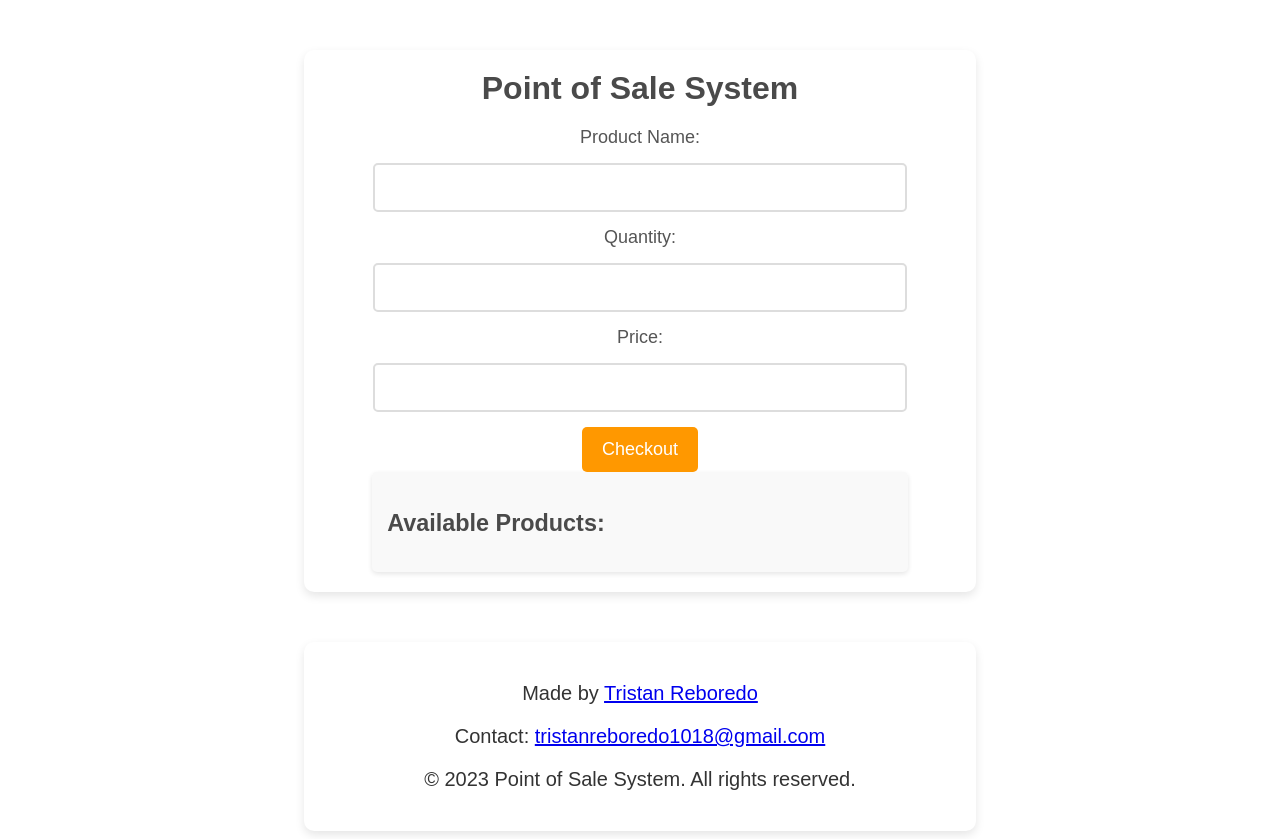
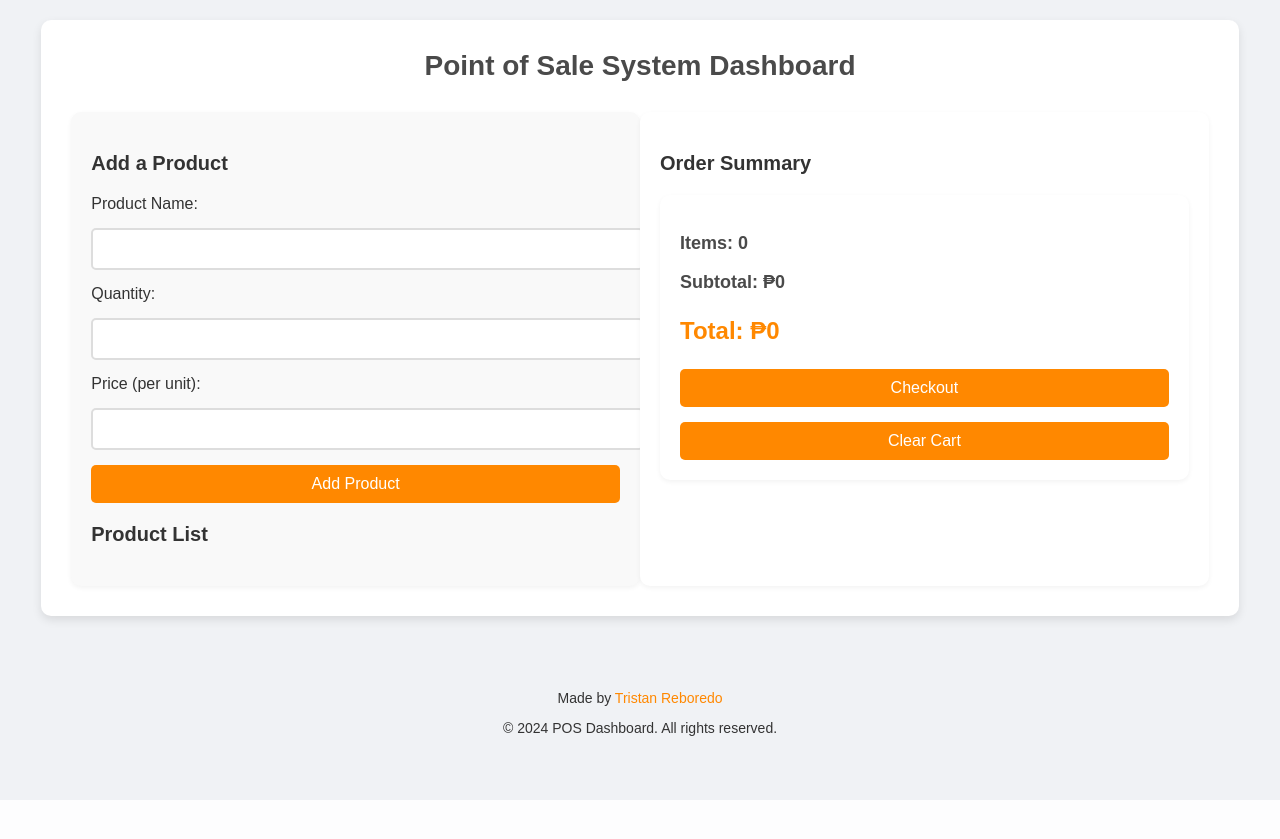
Before and after one commit to switzza/Point-of-sale-system-TP-UPDATED-, a Django app: page / in a window 1280 px wide. After the commit the page ends 800 px from the top, so only its background shows below. Run offline with Django 5.2, Linux system fonts and the light colour scheme.

Commit message:
first commit

```diff
--- a/pos/home/templates/pos/pos.html
+++ b/pos/home/templates/pos/pos.html
@@ -1,4 +1,3 @@
-{% extends 'index.html' %}
 
 {% block content %}
 <!DOCTYPE html>
@@ -6,98 +5,140 @@
 <head>
     <meta charset="UTF-8">
     <meta name="viewport" content="width=device-width, initial-scale=1.0">
-    <title>POS System</title>
+    <title>POS System Dashboard</title>
     <style>
         body {
+            background-color: #f0f2f5;
+            font-family: 'Arial', sans-serif;
+            color: #333;
+        }
+        .container {
+            display: flex;
+            justify-content: space-around;
+            padding: 20px;
+        }
+        .dashboard {
+            width: 90%;
             background-color: #fff;
-            font-family: 'Arial', sans-serif;
+            border-radius: 10px;
+            padding: 30px;
+            box-shadow: 0 4px 10px rgba(0, 0, 0, 0.1);
+            margin: 20px auto;
         }
-        div.container {
-            background-color: #fff;
-            width: 50%;
-            margin: auto;
+        .header {
+            font-size: 28px;
+            font-weight: bold;
+            color: #4a4a4a;
+            margin-bottom: 30px;
+            text-align: center;
+        }
+        .main-dashboard {
+            display: flex;
+            justify-content: space-between;
+        }
+        .order-section, .summary-section {
+            width: 48%;
+            background-color: #f9f9f9;
             padding: 20px;
             border-radius: 10px;
-            box-shadow: 0 4px 10px rgba(0, 0, 0, 0.1);
-            margin-top: 50px;
-            text-align: center;
+            box-shadow: 0 2px 5px rgba(0, 0, 0, 0.05);
+        }
+        .order-section h3, .summary-section h3 {
             font-size: 20px;
             color: #333;
-        }
-        .pos-header {
-            font-size: 32px;
-            font-weight: bold;
-            color: #4a4a4a;
             margin-bottom: 20px;
         }
-        form {
-            margin-top: 20px;
-            display: flex;
-            flex-direction: column;
-            align-items: center;
-            gap: 15px;
-        }
-        label {
-            color: #555;
-            font-size: 18px;
-        }
-        input[type="text"], input[type="number"] {
-            width: 80%;
-            padding: 12px;
-            border: 2px solid #ddd;
-            border-radius: 5px;
-            font-size: 18px;
-            transition: border-color 0.3s;
-        }
-        input[type="text"]:focus, input[type="number"]:focus {
-            border-color: #ff9800;
-            outline: none;
-        }
-        input[type="submit"] {
-            background-color: #ff9800;
-            color: white;
-            padding: 12px 20px;
-            border: none;
-            border-radius: 5px;
-            font-size: 18px;
-            cursor: pointer;
-            transition: background-color 0.3s;
-        }
-        input[type="submit"]:hover {
-            background-color: #e68900;
-        }
         .product-list {
-            margin-top: 20px;
-            text-align: left;
-            width: 80%;
-            margin: auto;
-            background-color: #f9f9f9;
-            border-radius: 5px;
-            padding: 15px;
-            box-shadow: 0 2px 5px rgba(0, 0, 0, 0.1);
-        }
-        .product-list h3 {
-            color: #4a4a4a;
-            margin-bottom: 10px;
+            max-height: 200px;
+            overflow-y: auto;
         }
         .product-list ul {
             list-style-type: none;
             padding: 0;
         }
         .product-list li {
-            padding: 8px 0;
+            display: flex;
+            justify-content: space-between;
+            padding: 10px 0;
             border-bottom: 1px solid #ddd;
         }
         .product-list li:last-child {
             border-bottom: none;
         }
+        .order-summary {
+            margin-top: 20px;
+            background-color: #fff;
+            padding: 20px;
+            border-radius: 10px;
+            box-shadow: 0 2px 5px rgba(0, 0, 0, 0.05);
+        }
+        form {
+            display: flex;
+            flex-direction: column;
+            gap: 15px;
+        }
+        input[type="text"], input[type="number"] {
+            width: 100%;
+            padding: 10px;
+            border: 2px solid #ddd;
+            border-radius: 5px;
+            font-size: 16px;
+        }
+        input[type="text"]:focus, input[type="number"]:focus {
+            border-color: #ff8800;
+            outline: none;
+        }
+        input[type="submit"] {
+            background-color:#ff8800;
+            color: white;
+            padding: 10px 20px;
+            border: none;
+            border-radius: 5px;
+            font-size: 16px;
+            cursor: pointer;
+            transition: background-color 0.3s;
+        }
+        input[type="submit"]:hover {
+            background-color: #ff8800;
+        }
+        .summary-section {
+            background-color: #fff;
+        }
+        .summary-section p {
+            font-size: 18px;
+            font-weight: bold;
+            color: #4a4a4a;
+        }
+        .summary-section .total {
+            font-size: 24px;
+            color: #ff8800;
+        }
+        footer {
+            text-align: center;
+            padding: 20px;
+            background-color: #f0f2f5;
+            margin-top: 40px;
+            font-size: 14px;
+        }
+        footer a {
+            color: #ff8800;
+            text-decoration: none;
+        }
+        footer a:hover {
+            text-decoration: underline;
+        }
     </style>
 </head>
 <body>
-    <div class="container">
-        <div class="pos-header">Point of Sale System</div>
+    <div class="dashboard">
+        <div class="header">Point of Sale System Dashboard</div>
 
-        <!-- Form to add a product -->
+        <!-- Main Dashboard Sections -->
+        <div class="main-dashboard">
+
+            <!-- Left Side: Order Section -->
+            <div class="order-section">
+                <h3>Add a Product</h3>
                 <form method="POST">
                     {% csrf_token %}
                     <label for="product_name">Product Name:</label>
@@ -106,19 +147,21 @@
                     <label for="quantity">Quantity:</label>
                     <input type="number" id="quantity" name="quantity" required>
 
-            <label for="price">Price:</label>
+                    <label for="price">Price (per unit):</label>
                     <input type="number" id="price" name="price" step="0.01" required>
 
-            <input type="submit" name="addProduct" value="Checkout">
+                    <input type="submit" name="addProduct" value="Add Product">
+
                 </form>
 
                 <!-- Display added products -->
                 <div class="product-list">
-            <h3>Available Products:</h3>
+                    <h3>Product List</h3>
                     <ul>
                         {% for product in products %}
                             <li>
-                        {{ product.name }} - Quantity: {{ product.quantity }} - Price: {{ product.price }} - Total: {{ product.total_amount }}
+                                <span>{{ product.name }} - Qty: {{ product.quantity }}</span>
+                                <span>₱{{ product.price }} | Total: ₱{{ product.total_amount }}</span>
                                 <form method="POST" style="display: inline;">
                                     {% csrf_token %}
                                     <input type="hidden" name="product_name" value="{{ product.name }}">
@@ -129,17 +172,31 @@
                     </ul>
                 </div>
             </div>
-    <footer>
-         <div class="container">
 
-            <p>Made by <a href="URL_ADDRESS">Tristan Reboredo</a></p>
-            <p>Contact: <a href="mailto:EMAIL">tristanreboredo1018@gmail.com</a></p>
-
-            <p>&copy; 2023 Point of Sale System. All rights reserved.</p>
-            <!-- <p>&copy; 2023 Point of Sale System. All rights reserved.</p> -->
+            <!-- Right Side: Summary Section -->
+            <div class="summary-section">
+                <h3>Order Summary</h3>
+                <div class="order-summary">
+                    <p>Items: {{ total_items }}</p>
+                    <p>Subtotal: ₱{{ subtotal }}</p>
+                    <p class="total">Total: ₱{{ total_amount }}</p>
+                    <form method="POST">
+                        {% csrf_token %}
+                        <input type="submit" name="processSale" value="Checkout">
+                        <input type="submit" name="clearCart" value="Clear Cart">
+                    </form>
+                </div>
             </div>
 
+        </div>
+    </div>
+
+    <footer>
+        <p>Made by <a href="mailto:tristanreboredo1018@gmail.com">Tristan Reboredo</a></p>
+        <p>&copy; 2024 POS Dashboard. All rights reserved.</p>
+
     </footer>
+
 </body>
 </html>
 {% endblock %}
--- a/pos/home/views.py
+++ b/pos/home/views.py
@@ -1,50 +1,75 @@
 from django.shortcuts import render
+from django.http import HttpResponse, request
+from .models import Product  # Ensure you import Product model correctly
+
+# Define a global cart to store added products
+cart = []
 
 def home(request):
+    global cart
+
+    # Initialize variables
+    total_items = 0
+    subtotal = 0
+    total_amount = 0
+
+    # Add product to cart
     if request.method == 'POST':
-        # Retrieve the form data
-        product_name = request.POST.get('product_name')
-        quantity = int(request.POST.get('quantity'))
-        price = float(request.POST.get('price'))
+        if 'addProduct' in request.POST:
+            product_name = request.POST['product_name']
+            quantity = int(request.POST['quantity'])
+            price = float(request.POST['price'])
+            total_amount_for_product = quantity * price
 
-        # Perform calculations
-        subtotal = quantity * price
-        vat = subtotal * 0.12  # Calculate 12% VAT
-        total_amount = subtotal + vat  # Total amount including VAT
+            # Create a product dictionary and add to cart
+            product = {
+                'name': product_name,
+                'quantity': quantity,
+                'price': price,
+                'total_amount': total_amount_for_product
+            }
+            cart.append(product)
 
-        # Render the receipt template and pass data to it
-        return render(request, 'pos/receipt.html', {
-            'product_name': product_name,
-            'quantity': quantity,
-            'price': price,
-            'subtotal': subtotal,
-            'vat': vat,
-            'total_amount': total_amount
-        })
+        # Remove product from cart
+        elif 'removeProduct' in request.POST:
+            product_name = request.POST['product_name']
+            cart = [product for product in cart if product['name'] != product_name]
 
-    return render(request, 'pos/pos.html')
+        elif 'clearCart' in request.POST:
+            # Clear the cart
+            cart.clear() # Clear the cart
+            return render(request, 'pos/pos.html', {'cart': []})
 
-def pos_view(request):
-    if request.method == 'POST':
-        if 'add_product' in request.POST:
-            # Add product logic here
-            pass
-        elif 'remove_product' in request.POST:
-            # Remove product logic here
-            pass
+        # Process the sale (checkout)
+        elif 'processSale' in request.POST:
+            subtotal = sum(product['total_amount'] for product in cart)
+            vat = subtotal * 0.12  # Calculate 12% VAT
+            total_amount = subtotal + vat  # Total amount including VAT
 
-    products = Product.objects.all()
-    return render(request, 'pos.html', {'products': products})
+            # Clear the cart after processing the sale
+            products_for_receipt = cart.copy()
+            cart.clear()  # Clear the cart for the next transaction
 
-def receipt_view(request):
-    # Example data for receipt; replace with actual logic
-    products = request.session.get('transaction_products', [])
-    total_amount = sum(product['price'] * product['quantity'] for product in products)
+            # Render the receipt template and pass data to it
+            return render(request, 'pos/receipt.html', {
+                'products': products_for_receipt,
+                'subtotal': subtotal,
+                'vat': vat,
+                'total_amount': total_amount,
+            })
 
-    available_products = Product.objects.all()  # Get available products for display
+    # Calculate total items, subtotal, and total amount
+    for product in cart:
+        total_items += product['quantity']
+        subtotal += product['total_amount']
 
-    return render(request, 'receipt.html', {
-        'products': products,
-        'available_products': available_products,
+    total_amount = subtotal  # You can add tax calculation here if needed
+
+    context = {
+        'products': cart,
+        'total_items': total_items,
+        'subtotal': subtotal,
         'total_amount': total_amount,
-    })
+    }
+
+    return render(request, 'pos/pos.html', context)
--- a/pos/pos/settings.py
+++ b/pos/pos/settings.py
@@ -74,13 +74,13 @@ TEMPLATES = [
 WSGI_APPLICATION = 'pos.wsgi.application'
 
 CSRF_TRUSTED_ORIGINS = [
-        'https://asv2vmfm-fadu1pop-llqyeh1v0lg0.ac3-preview.marscode.dev'
+        'https://izqatn5j-l4zv1kot-ayoqc0ecx5sg.ac3-preview.marscode.dev'
 ]
 ALLOWED_HOSTS = [
 
-        "https://asv2vmfm-fadu1pop-llqyeh1v0lg0.ac3-preview.marscode.dev",
+        "https://izqatn5j-l4zv1kot-ayoqc0ecx5sg.ac3-preview.marscode.dev",
         # with no https
-        "asv2vmfm-fadu1pop-llqyeh1v0lg0.ac3-preview.marscode.dev"
+        "izqatn5j-l4zv1kot-ayoqc0ecx5sg.ac3-preview.marscode.dev"
 ]
 # Database
 # https://docs.djangoproject.com/en/5.1/ref/settings/#databases
--- a/pos/pos/urls.py
+++ b/pos/pos/urls.py
@@ -17,10 +17,8 @@ Including another URLconf
 from django.contrib import admin
 from django.urls import path
 from home import views
-from home.views import pos_view
 
 urlpatterns = [
     path('admin/', admin.site.urls),  # Route to the Django admin
-    path('', views.home, name='home'),
-    path('', pos_view, name='pos'), # Route to the home page (POS system)
+    path('', views.home, name='home'),  # Route to the POS system
 ]
--- a/pos/templates/index.html
+++ /dev/null
@@ -1,19 +0,0 @@
-<!DOCTYPE html>
-<html lang="en">
-<head>
-    <meta charset="UTF-8">
-    <meta name="viewport" content="width=device-width, initial-scale=1.0">
-    <title>
-        {% block title %}
-            POS
-        {% endblock %}
-    </title>
-</head>
-<body>
-    <!-- Nav lagay mo dito -->
-
-    {% block content %}
-    <!-- pag aralan nyo yung extends -->
-    {% endblock %}
-</body>
-</html>
```
Also changed, not shown: pos/home/models.py (+10 -1 lines), pos/home/templates/pos/receipt.html (+74 -38 lines), README.md. Lines whose indentation alone changed are shown as unchanged.
